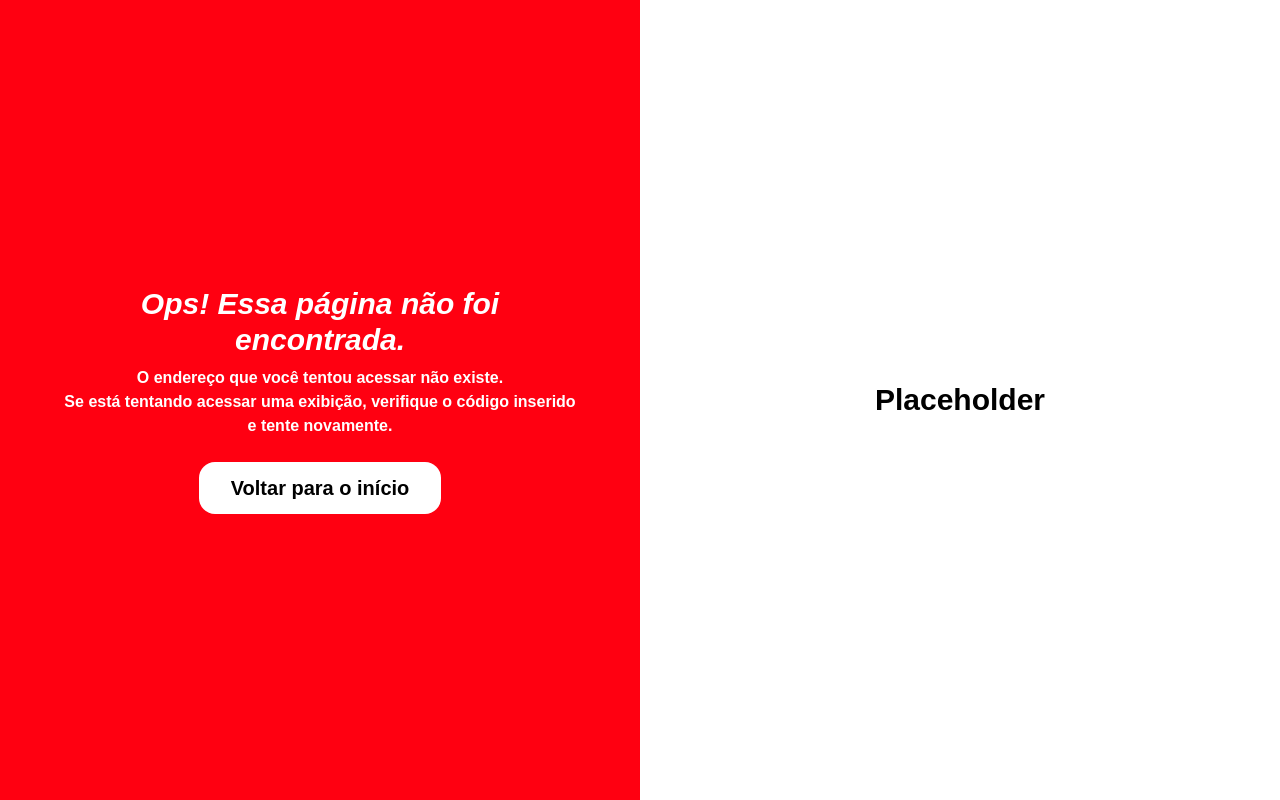
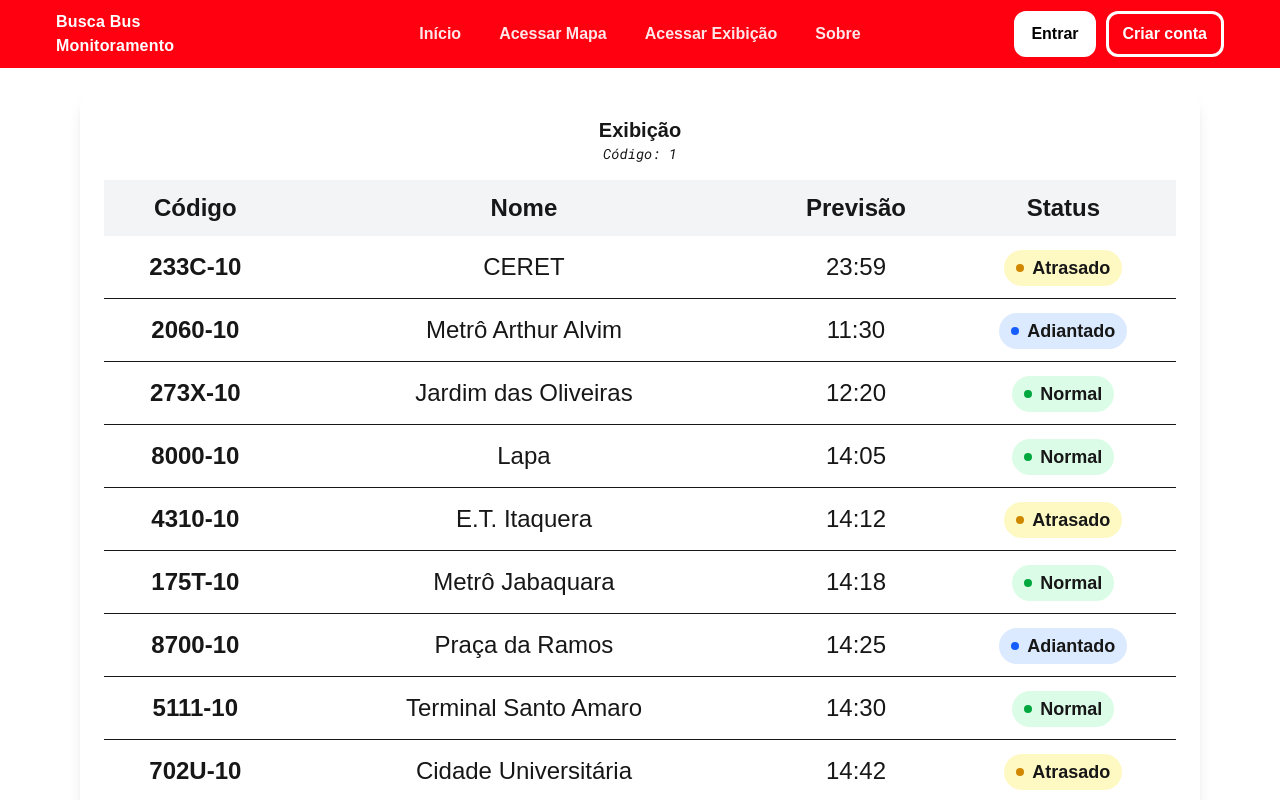
Before and after one commit to Mateus-SR/Busca-Bus-React, a Next.js app: page /exibicao/1 in a window 1280 px wide. Before the commit this address had no page. Shown: the top 800 px of the page. Built offline with nearby package versions, Linux system fonts and the light colour scheme.

Commit message:
Portando tela Exibição
Tabela, status e modelo placeholder de dados

```diff
--- a/package.json
+++ b/package.json
@@ -19,6 +19,8 @@
     "babel-plugin-react-compiler": "1.0.0",
     "eslint": "^9",
     "eslint-config-next": "16.3.2",
+    "eslint-config-prettier": "^10.1.8",
+    "prettier-plugin-tailwindcss": "^0.8.1",
     "tailwindcss": "^4"
   }
 }
--- /dev/null
+++ b/src/app/(site)/exibicao/[codigo]/page.js
@@ -0,0 +1,45 @@
+import { FIXTURE_ONIBUS } from '@/lib/fixtures/exibicaoFixture';
+import StatusBadge from '@/components/exibicao/StatusBadge';
+
+export default async function ExibicaoPage({ params }) {
+	const { codigo } = await params;
+
+	return (
+		<section className="max-w-full px-4 py-6 lg:px-10">
+			<div className="hidden animate-pulse bg-blue-100 bg-blue-600 bg-green-100 bg-green-600 bg-yellow-100 bg-yellow-600 text-blue-400 text-green-400 text-yellow-400" />
+			<div className="overflow-x-auto rounded-2xl bg-white p-6 mx-10 shadow-lg">
+				<div className="mb-4 flex flex-col items-center">
+					<span className="text-xl font-bold">Exibição</span>
+					<span className="font-roboto-mono text-sm italic">
+						Código: {codigo}
+					</span>
+				</div>
+
+				<table className="mx-auto min-w-full table-auto border-collapse lg:text-2xl">
+					<thead>
+						<tr className="bg-gray-100 font-extrabold">
+							<th className="px-6 py-3 text-center">Código</th>
+							<th className="px-6 py-3 text-center">Nome</th>
+							<th className="px-6 py-3 text-center">Previsão</th>
+							<th className="px-6 py-3 text-center">Status</th>
+						</tr>
+					</thead>
+					<tbody>
+						{FIXTURE_ONIBUS.map((onibus) => (
+							<tr key={onibus.id} className="border-b hover:bg-gray-50">
+								<td className="px-6 py-3 text-center font-extrabold">
+									{onibus.codigoLetreiro}
+								</td>
+								<td className="px-6 py-3 text-center">{onibus.sentidoLinha}</td>
+								<td className="px-6 py-3 text-center">{onibus.previsao}</td>
+								<td className="px-6 py-3 text-center">
+									<StatusBadge status={onibus.status} />
+								</td>
+							</tr>
+						))}
+					</tbody>
+				</table>
+			</div>
+		</section>
+	);
+}
--- a/src/app/(site)/page.js
+++ b/src/app/(site)/page.js
@@ -1,26 +1,29 @@
-import AcessoRapidoForm from "@/components/home/AcessoRapidoForm";
+import AcessoRapidoForm from '@/components/home/AcessoRapidoForm';
 
 export default function Home() {
   return (
     <main>
-      <section className="py-10 flex bg-linear-to-b from-sptrans/12 to-transparent to-40% font-inter" id="inicio">
-      <div className="max-w-300 w-full mx-auto grid grid-cols-1 gap-7">
+      <section
+        className="from-sptrans/12 font-inter flex bg-linear-to-b to-transparent to-40% py-10"
+        id="inicio"
+      >
+        <div className="mx-auto grid w-full max-w-300 grid-cols-1 gap-7">
           <div>
-          <div className="text-sptrans font-bold tracking-[0.18em] uppercase text-sm">
-            Transporte urbano
-          </div>
-            <h1 className="mx-0 mt-2.5 mb-3 font-extrabold text-4xl leading-tight">
-              Monitoramento de <br/>
+            <div className="text-sptrans text-sm font-bold tracking-[0.18em] uppercase">
+              Transporte urbano
+            </div>
+            <h1 className="mx-0 mt-2.5 mb-3 text-4xl leading-tight font-extrabold">
+              Monitoramento de <br />
               ônibus <span className="text-sptrans">em tempo real</span>
             </h1>
-            <p className="text-black text-base max-w-prose">
+            <p className="max-w-prose text-base text-black">
               Acompanhe a posição de veículos, horários previstos e atrasos
             </p>
           </div>
         </div>
       </section>
 
-      <AcessoRapidoForm/>
+      <AcessoRapidoForm />
     </main>
   );
 }
--- /dev/null
+++ b/src/components/exibicao/StatusBadge.jsx
@@ -0,0 +1,27 @@
+import { exportTraceState } from 'next/dist/trace';
+
+const CORES_POR_STATUS = {
+	Normal: 'green',
+	Atrasado: 'yellow',
+	Adiantado: 'blue',
+};
+
+export default function StatusBadge({ status }) {
+	const cor = CORES_POR_STATUS[status] ?? 'green';
+
+	return (
+		<span
+			className={`inline-flex items-center rounded-full px-3 py-1 bg-${cor}-100 text-${cor}-700 text-sm font-semibold lg:text-lg`}
+		>
+			<span className="relative mr-2 flex h-2 w-2">
+				<span
+					className={`animate-pulse absolute inline-flex h-full w-full rounded-full bg-${cor}-100 text-${cor}-400 opacity-75`}
+				/>
+				<span
+					className={`relative inline-flex h-2 w-2 rounded-full bg-${cor}-600`}
+				/>
+			</span>
+			{status}
+		</span>
+	);
+}
--- a/src/components/layout/Header.jsx
+++ b/src/components/layout/Header.jsx
@@ -11,7 +11,7 @@ const LINKS_NAV = [
 
 export default function Header() {
     // Placeholder para testes. Será substituido futuramente por AuthContext.   -Mateus
-    const estaLogado = true;
+    const estaLogado = false;
 
     return (
         <header className="bg-sptrans text-white">
--- /dev/null
+++ b/src/lib/fixtures/exibicaoFixture.js
@@ -0,0 +1,129 @@
+// Esse arquivo é um placeholder para testes, já que por enquanto não temos o backend para receber dados reais -Mateus
+export const FIXTURE_ONIBUS = [
+	{
+		id: '11111',
+		codigoLetreiro: '233C-10',
+		sentidoLinha: 'CERET',
+		previsao: '23:59',
+		status: 'Atrasado',
+	},
+	{
+		id: '22222',
+		codigoLetreiro: '2060-10',
+		sentidoLinha: 'Metrô Arthur Alvim',
+		previsao: '11:30',
+		status: 'Adiantado',
+	},
+	{
+		id: '33333',
+		codigoLetreiro: '273X-10',
+		sentidoLinha: 'Jardim das Oliveiras',
+		previsao: '12:20',
+		status: 'Normal',
+	},
+	{
+		id: '44444',
+		codigoLetreiro: '8000-10',
+		sentidoLinha: 'Lapa',
+		previsao: '14:05',
+		status: 'Normal',
+	},
+	{
+		id: '55555',
+		codigoLetreiro: '4310-10',
+		sentidoLinha: 'E.T. Itaquera',
+		previsao: '14:12',
+		status: 'Atrasado',
+	},
+	{
+		id: '66666',
+		codigoLetreiro: '175T-10',
+		sentidoLinha: 'Metrô Jabaquara',
+		previsao: '14:18',
+		status: 'Normal',
+	},
+	{
+		id: '77777',
+		codigoLetreiro: '8700-10',
+		sentidoLinha: 'Praça da Ramos',
+		previsao: '14:25',
+		status: 'Adiantado',
+	},
+	{
+		id: '88888',
+		codigoLetreiro: '5111-10',
+		sentidoLinha: 'Terminal Santo Amaro',
+		previsao: '14:30',
+		status: 'Normal',
+	},
+	{
+		id: '99999',
+		codigoLetreiro: '702U-10',
+		sentidoLinha: 'Cidade Universitária',
+		previsao: '14:42',
+		status: 'Atrasado',
+	},
+	{
+		id: '10101',
+		codigoLetreiro: '6450-10',
+		sentidoLinha: 'Terminal Capelinha',
+		previsao: '14:50',
+		status: 'Normal',
+	},
+	{
+		id: '20202',
+		codigoLetreiro: '208V-10',
+		sentidoLinha: 'Terminal Parque Dom Pedro II',
+		previsao: '15:00',
+		status: 'Normal',
+	},
+	{
+		id: '30303',
+		codigoLetreiro: '374M-10',
+		sentidoLinha: 'Metrô Itaquera',
+		previsao: '15:08',
+		status: 'Adiantado',
+	},
+	{
+		id: '40404',
+		codigoLetreiro: '5010-10',
+		sentidoLinha: 'Jabaquara',
+		previsao: '15:15',
+		status: 'Atrasado',
+	},
+	{
+		id: '50505',
+		codigoLetreiro: '856R-10',
+		sentidoLinha: 'Lapa',
+		previsao: '15:22',
+		status: 'Normal',
+	},
+	{
+		id: '60606',
+		codigoLetreiro: '9300-10',
+		sentidoLinha: 'Terminal Casa Verde',
+		previsao: '15:30',
+		status: 'Normal',
+	},
+	{
+		id: '70707',
+		codigoLetreiro: '107T-10',
+		sentidoLinha: 'Metrô Tucuruvi',
+		previsao: '15:45',
+		status: 'Atrasado',
+	},
+	{
+		id: '80808',
+		codigoLetreiro: '6000-10',
+		sentidoLinha: 'Terminal Parelheiros',
+		previsao: '16:00',
+		status: 'Normal',
+	},
+	{
+		id: '90909',
+		codigoLetreiro: '917M-10',
+		sentidoLinha: 'Morro Grande',
+		previsao: '16:10',
+		status: 'Adiantado',
+	},
+];
```
Also changed, not shown: eslint.config.mjs (+6 -4 lines), 2 other files (tests, documents, lock files or other folders).
